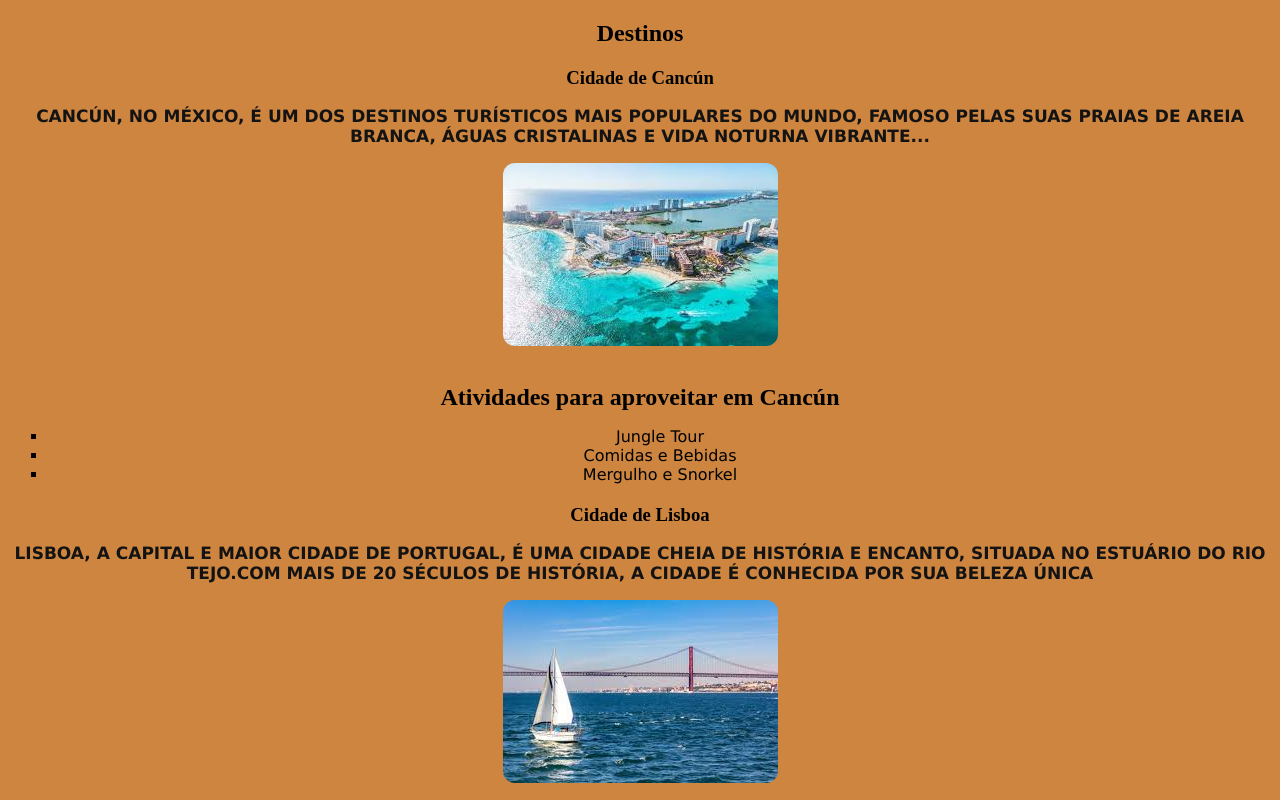
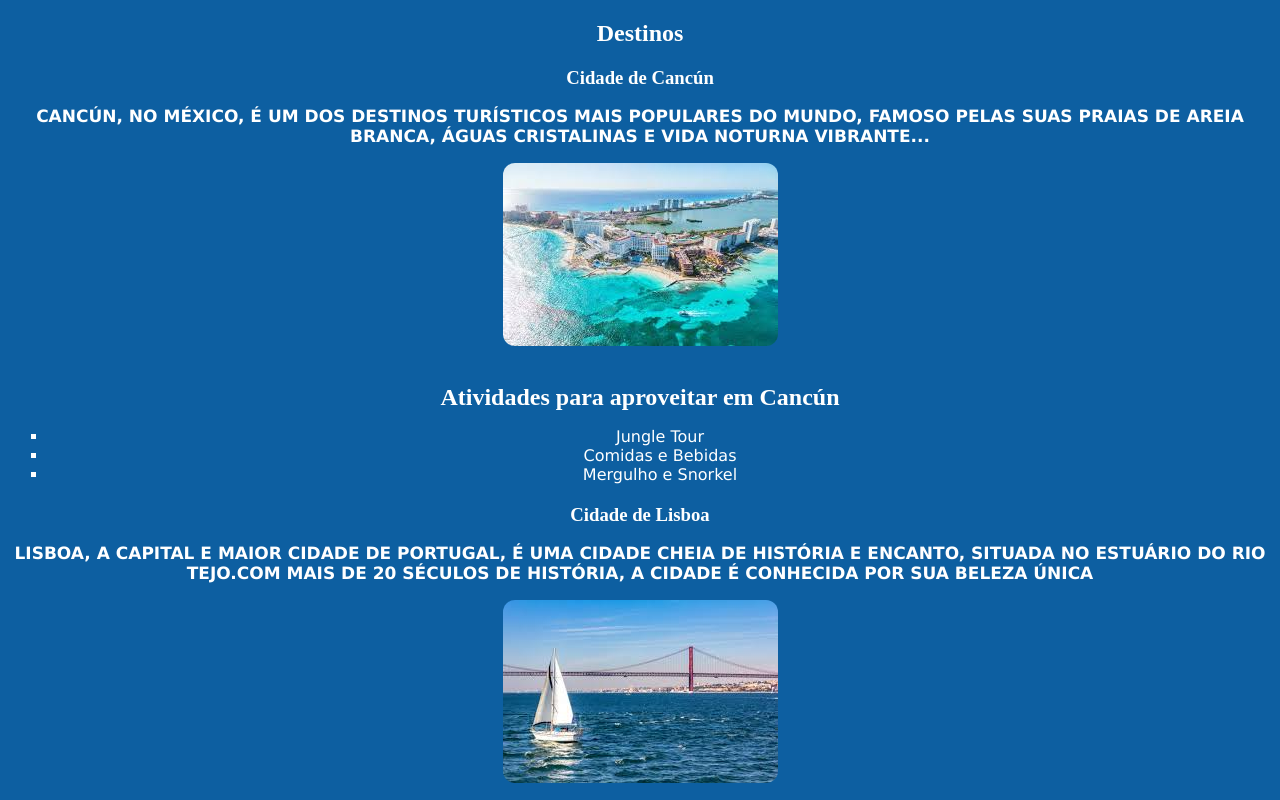
Before and after one commit to fabinhovianaa/mao-na-massa, a plain HTML site: page modelos.html in a window 1280 px wide. Shown: the top 800 px of the page. Drawn offline with Linux system fonts and the light colour scheme.

Commit message:
Add files via upload

```diff
--- a/modelo.css
+++ b/modelo.css
@@ -1,3 +1,4 @@
 body{
+    background-color: blue white;
     color:black;
 }
--- a/style.css
+++ b/style.css
@@ -1,8 +1,10 @@
 body {
-    background-color: peru;
+    background-color: rgb(13, 95, 161);
+    ;
 }
 
 h1, h2, h3 {
+    color: #FFFFFF;
     text-align: center;
     margin-top: 20px;
     margin-bottom: 10px;
@@ -11,12 +13,13 @@ h1, h2, h3 {
 p {
     font-family: Verdana, Geneva, Tahoma, sans-serif;
     font-size: 17px;
-    color: rgb(19, 19, 20);
+    color: rgb(255, 255, 255);
     text-transform: uppercase;
     text-align: center;
 }
 
 ul {
+    color: #FFFFFF;
     list-style-type: square;
     padding-left: 40px;
     font-family: Verdana, Geneva, Tahoma, sans-serif;
@@ -38,10 +41,14 @@ img {
 }
 .img-center {
     text-align: center;
+    font-family: Verdana, Geneva, Tahoma, sans-serif;
+
+
 }
 .img-center img {
     max-width: 100%;
     height: auto;
+
 }
 img {
     border-radius: 12px;
```
Also changed, not shown: inicio.html (+1 -1 lines).
